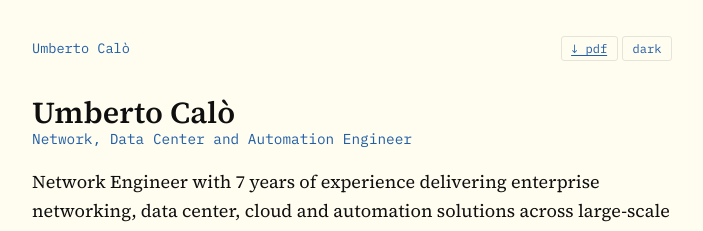
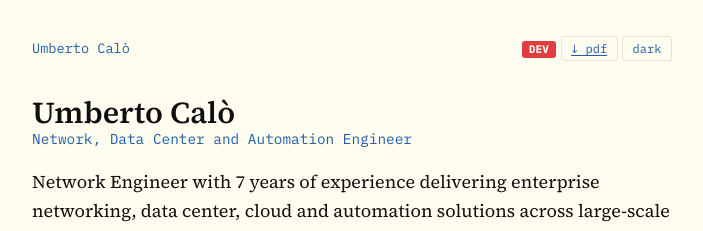
Before and after one commit to umbertocalo/curriculum-vitae, a Jekyll site: the page built from index.md, in a window 1280 px wide. Shown: the top 231 px of the page, without its empty margins (288-991 px from the left). Built offline with Jekyll 4.4.1, drawn with Linux system fonts in a browser that asks for light colours.

Commit message:
refactor: move dev badge to separate files

```diff
--- /dev/null
+++ b/_includes/dev-badge.html
@@ -0,0 +1 @@
+<span class="dev-badge">DEV</span>
--- a/_includes/header.html
+++ b/_includes/header.html
@@ -3,6 +3,7 @@
     <a href="{{ '/' | relative_url }}">{{ site.data.profile.name }}</a>
   </nav>
   <div class="header-actions">
+    {% include dev-badge.html %}
     <a href="{{ '/assets/cv.pdf' | relative_url }}" class="download-btn" id="download-cv" download="Umberto-Calo-CV.pdf">↓ pdf</a>
     <button id="theme-toggle" class="theme-toggle" aria-label="Cambia tema">dark</button>
   </div>
--- a/_sass/_components.scss
+++ b/_sass/_components.scss
@@ -36,6 +36,8 @@
 }
 .download-btn:hover { color: var(--accent); border-color: var(--accent); }
 
+
+
 .hero p.tagline {
   font-family: var(--font-mono);
   font-size: 0.9rem;
--- /dev/null
+++ b/_sass/_dev-badge.scss
@@ -0,0 +1,12 @@
+.dev-badge {
+  display: inline-block;
+  font-family: var(--font-mono);
+  font-size: 0.65rem;
+  font-weight: 700;
+  background: #e03e3e;
+  color: #fff;
+  border-radius: var(--radius);
+  padding: 0.2rem 0.45rem;
+  letter-spacing: 0.05em;
+  line-height: 1;
+}
--- a/assets/css/main.scss
+++ b/assets/css/main.scss
@@ -6,4 +6,5 @@
 @import "layout";
 @import "components";
 @import "curriculum-vitae";
+@import "dev-badge";
 @import "utilities";
```
Also changed, not shown: .github/workflows/sync-to-prod.yml.
